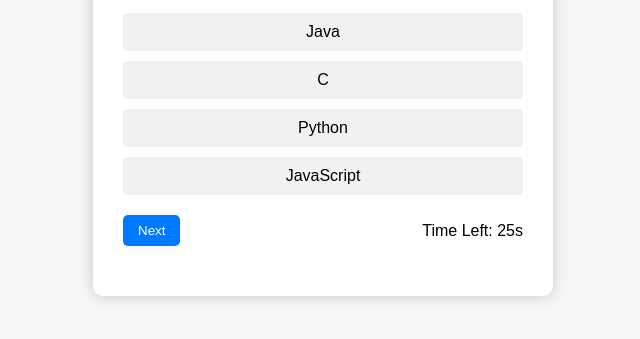
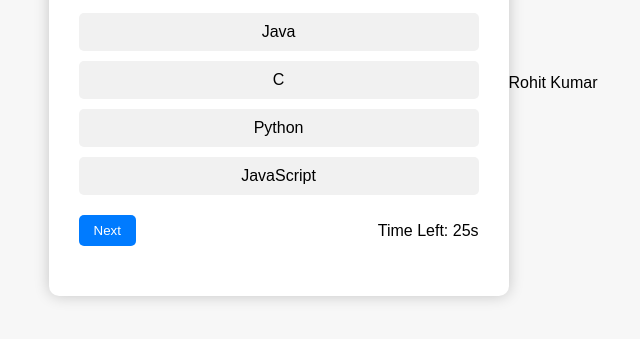
Before and after one commit to rohit99-23/quiz_app, a plain HTML site: page index.html in a window 1280 px wide. Shown: the part 325-664 px from the top of the page, without its empty margins (317-957 px from the left). Drawn offline with Linux system fonts and the light colour scheme.

Commit message:
container new

```diff
--- a/index.html
+++ b/index.html
@@ -19,6 +19,7 @@
         </div>
         <div id="result"></div>
     </div>
+    <p> Rohit Kumar </p>
     <script src="script.js"></script>
 </body>
 </html>
```
